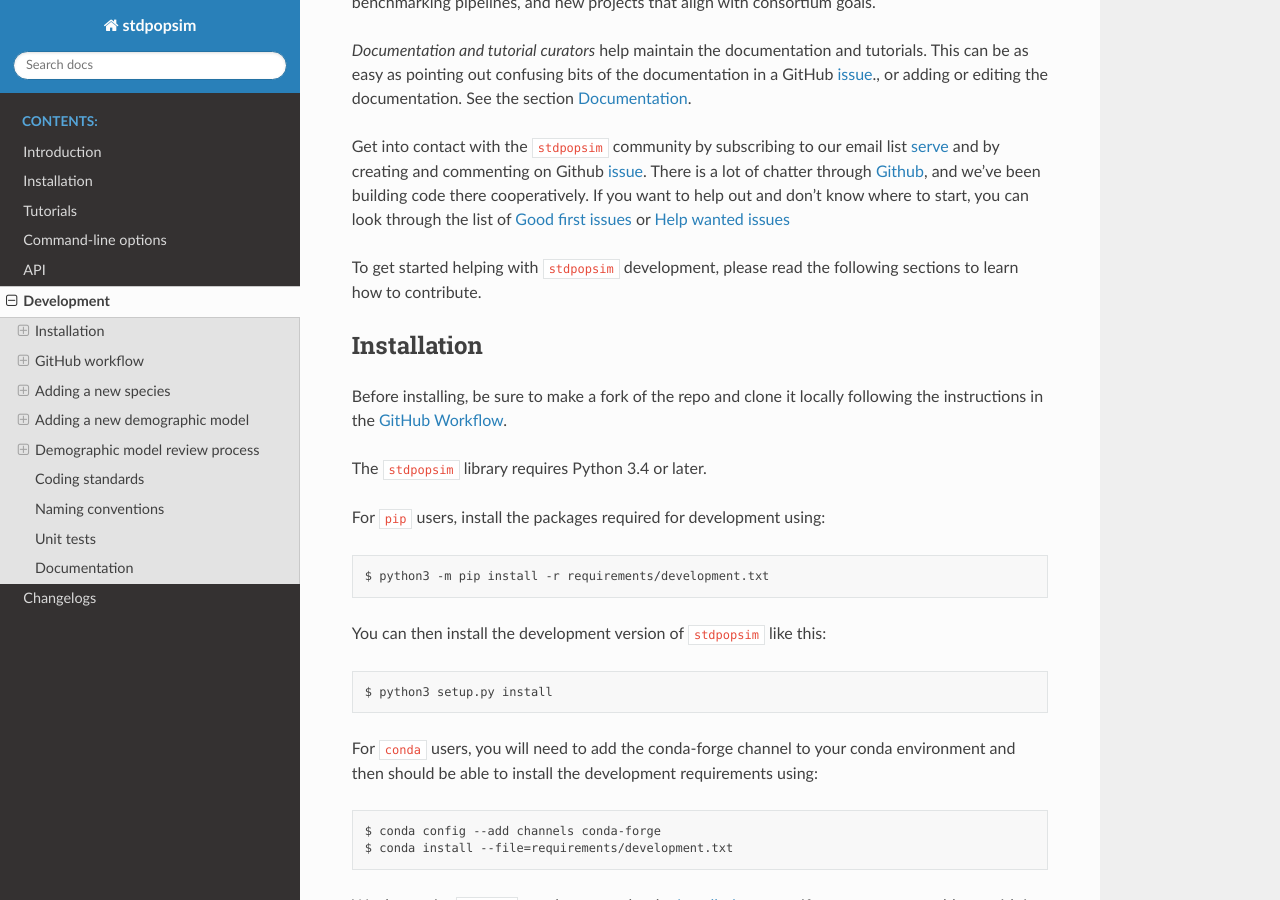
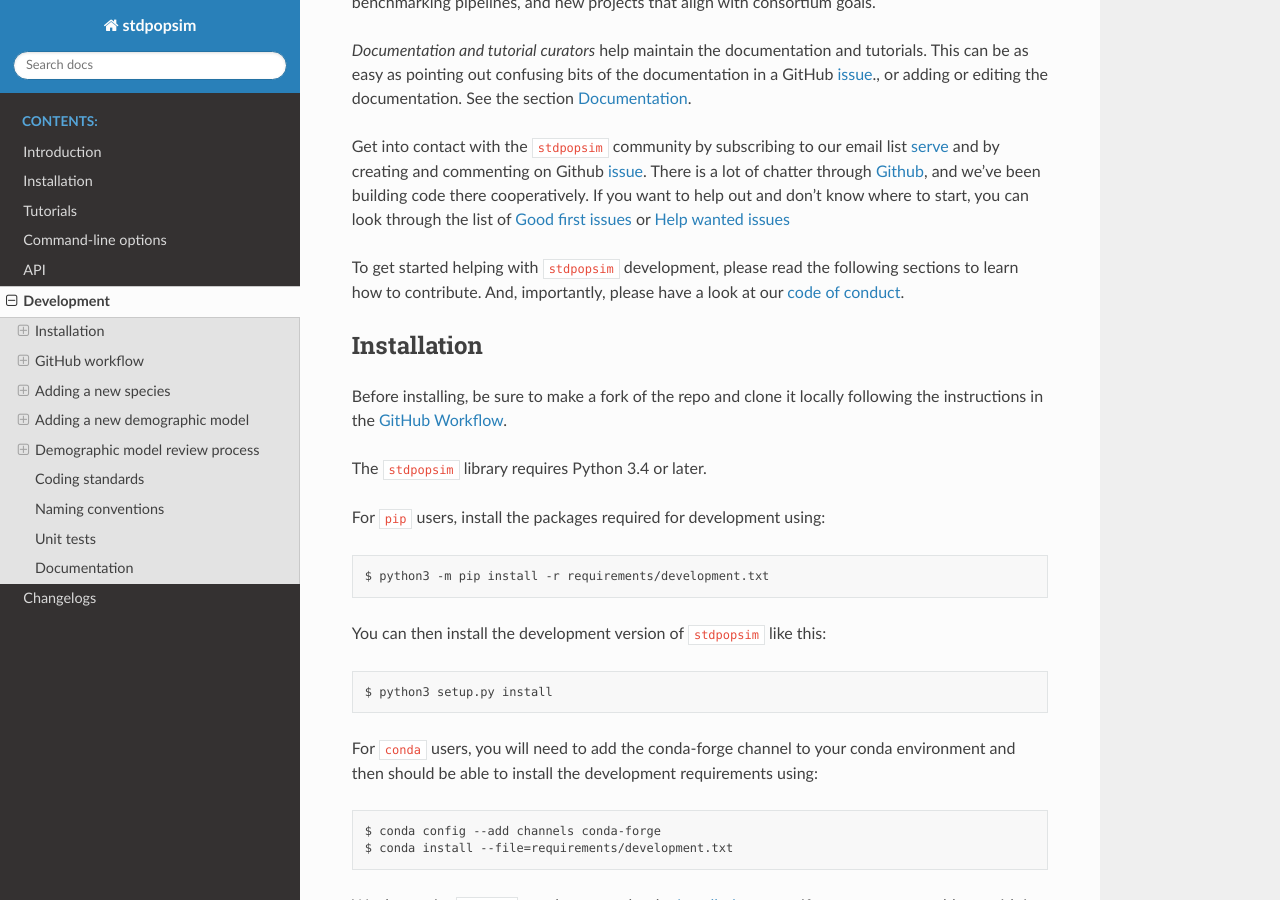
Before and after one commit to popsim-consortium/stdpopsim, a Sphinx documentation site: the page built from docs/development.rst, in a window 1280 px wide and 900 px high, scrolled down 557 px. Built offline with Sphinx 7.4.7 and the Read the Docs theme 2.0.0, drawn with Linux system fonts in a browser that asks for light colours; pages that are not in the unit, such as notebooks, are missing from menus.

Commit message:
link to code in developer docs

```diff
--- a/docs/development.rst
+++ b/docs/development.rst
@@ -50,6 +50,8 @@ help+wanted%22>`_
 
 To get started helping with ``stdpopsim`` development, please read the
 following sections to learn how to contribute.
+And, importantly, please have a look at our
+`code of conduct <https://github.com/popsim-consortium/stdpopsim/blob/master/CODE_OF_CONDUCT.md>`_.
 
 .. _sec_development_installation:
 
```
